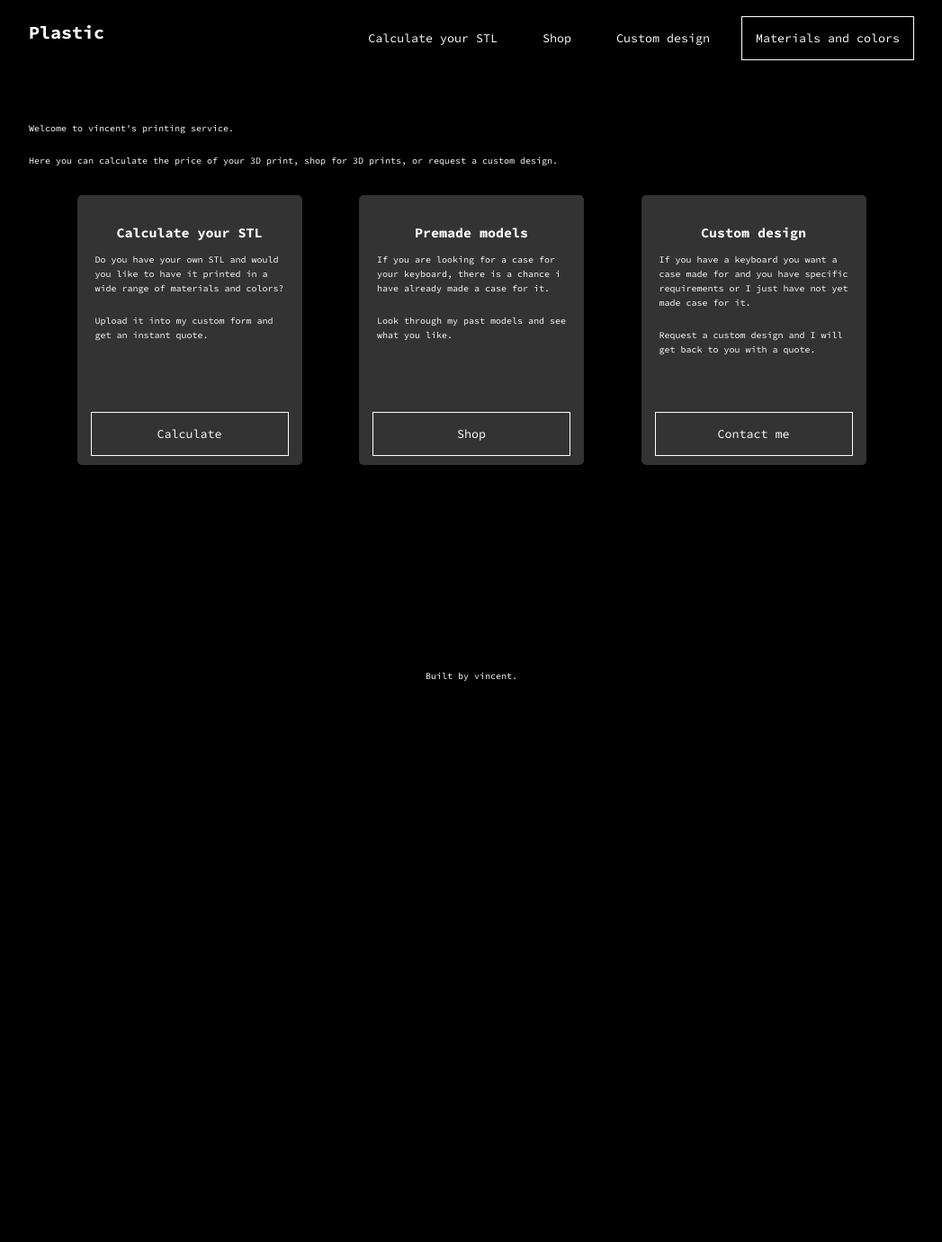
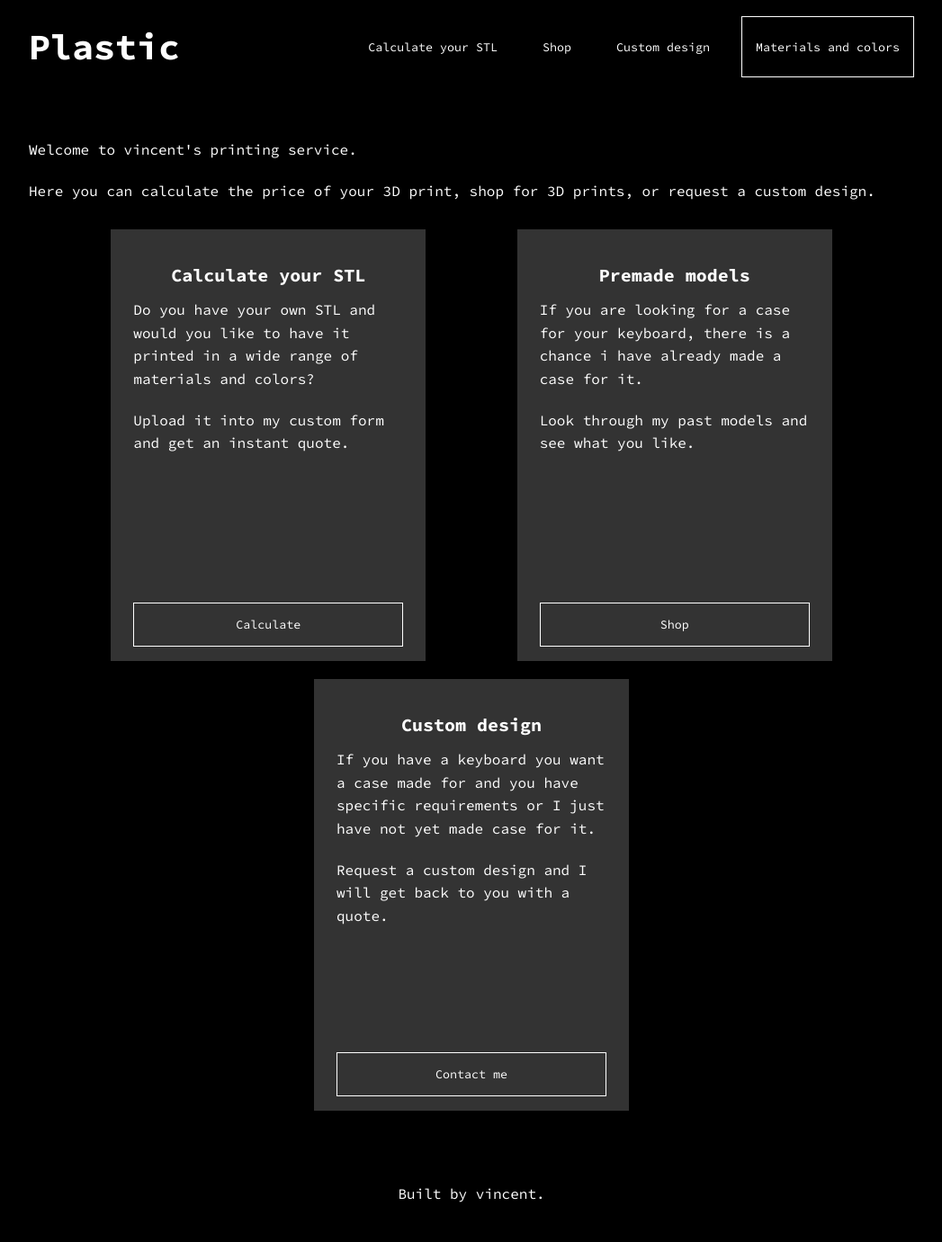
Before and after one commit to vincentsmid/plastic, a FastAPI app: page / in a window 1280 px wide. Shown: the whole page at 90% size, without its empty margins (116-1163 px from the left). Before the commit the page ends 757 px from the top, so only its background shows below. Run offline with FastAPI, Linux system fonts and the light colour scheme; parts of the project's set-up code (start-up, migrations or seed data) failed here and were passed over.

Commit message:
💄 Styles update

```diff
--- a/static/styles.css
+++ b/static/styles.css
@@ -1,4 +1,13 @@
 @import url('https://fonts.googleapis.com/css2?family=Source+Code+Pro:ital,wght@0,200..900;1,200..900&display=swap');
+
+:root {
+  --background-color: #000;
+  --text-color: #fff;
+  --primary-color: #007bff;
+  --secondary-backgroud-color: #333;
+}
+
+/* Global styles */
 
 html {
   font-size: 62.5%;
@@ -14,8 +23,8 @@ html {
 
 body {
   font-family: 'Source Code Pro', monospace;
-  background-color: #000;
-  color: #fff;
+  background-color: var(--background-color);
+  color: var(--text-color);
   line-height: 1.6;
   display: flex;
   flex-direction: column;
@@ -27,37 +36,46 @@ body {
   flex-direction: column;
   margin: 0 auto;
   padding: 5rem 2rem;
-  width: 80vw; /* Adjust this value based on your design preference */
+  width: 80vw;
 }
+
+/* Card styles */
 
 .card {
   display: flex;
   align-items: center;
-  background-color: #333;
-  border-radius: 5px;
-  padding: 2rem;
-  margin: 2rem 0;
+  background-color: var(--secondary-backgroud-color);
+  padding: 2.5rem;
+  margin: 3rem 0;
   display: flex;
   flex-direction: column;
-  width: 25rem;
-  height: 30rem;
-  margin: 1rem; /* Add this line */
-  position: relative; /* Add this line */
+  width: 35rem;
+  height: 48rem;
+  margin: 1rem;
+  position: relative;
 }
 
 .card-wrapper {
   display: flex;
   flex-direction: row;
   justify-content: space-evenly;
-  flex-wrap: wrap; /* Add this line */
+  flex-wrap: wrap;
 }
 
 .card button {
-  position: absolute; /* Add this line */
-  bottom: 0; /* Add this line */
-  margin-bottom: 1rem;
-  width: 22rem;
+  position: absolute;
+  bottom: 0;
+  margin-bottom: 1.6rem;
+  width: 30rem;
 }
+
+.card button:hover {
+  background-color: var(--primary-color);
+  color: var(--text-color);
+  border: 0.1rem solid var(--primary-color);
+}
+
+/* Top bar styles */
 
 .top-bar {
   padding: 1rem 2rem;
@@ -68,8 +86,12 @@ body {
   flex-wrap: wrap;;
 }
 
+.top-bar a {
+  font-size: 4rem;
+}
+
 .top-bar button {
-  margin-left: 2rem; /* Adds space between buttons if you have multiple */
+  margin-left: 2rem;
   min-width: 5rem;
   border: none;
 }
@@ -81,12 +103,16 @@ body {
   max-width: fit-content;
 }
 
+/* Footer styles */
+
 .footer {
   color: #fff;
   text-align: center;
   padding: 2rem 1rem;
-  margin-top: auto; /* Pushes the footer to the bottom */
+  margin-top: auto;
 }
+
+/* General styles */
 
 input, button, textarea {
   font-family: 'Source Code Pro', monospace;
@@ -140,10 +166,12 @@ h1, h2, h3, h4, h5, h6 {
   margin-top: 1rem;
   margin-bottom: 1rem;
   color: #fff;
+  font-size: 2rem;
 }
 
 p {
   margin-bottom: 2rem;
+  font-size: 1.6rem;
 }
 
 img {
```
